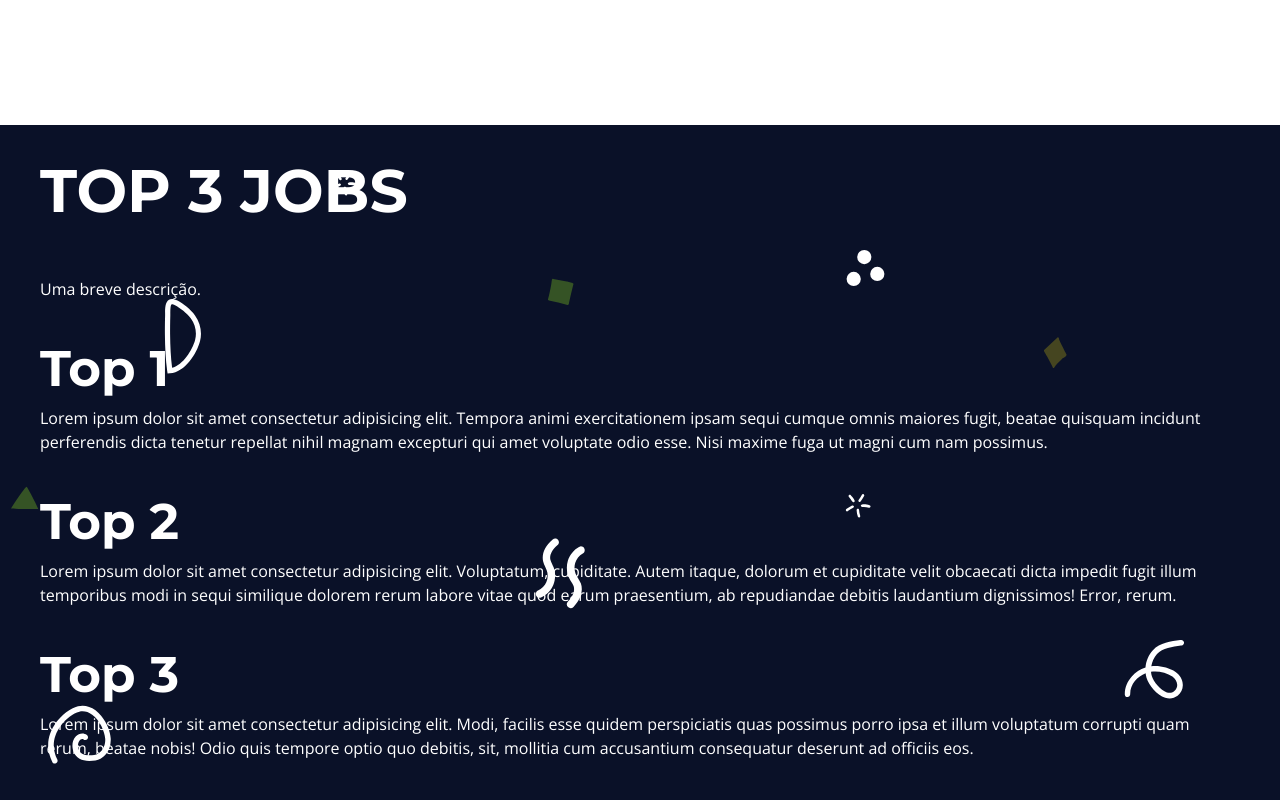
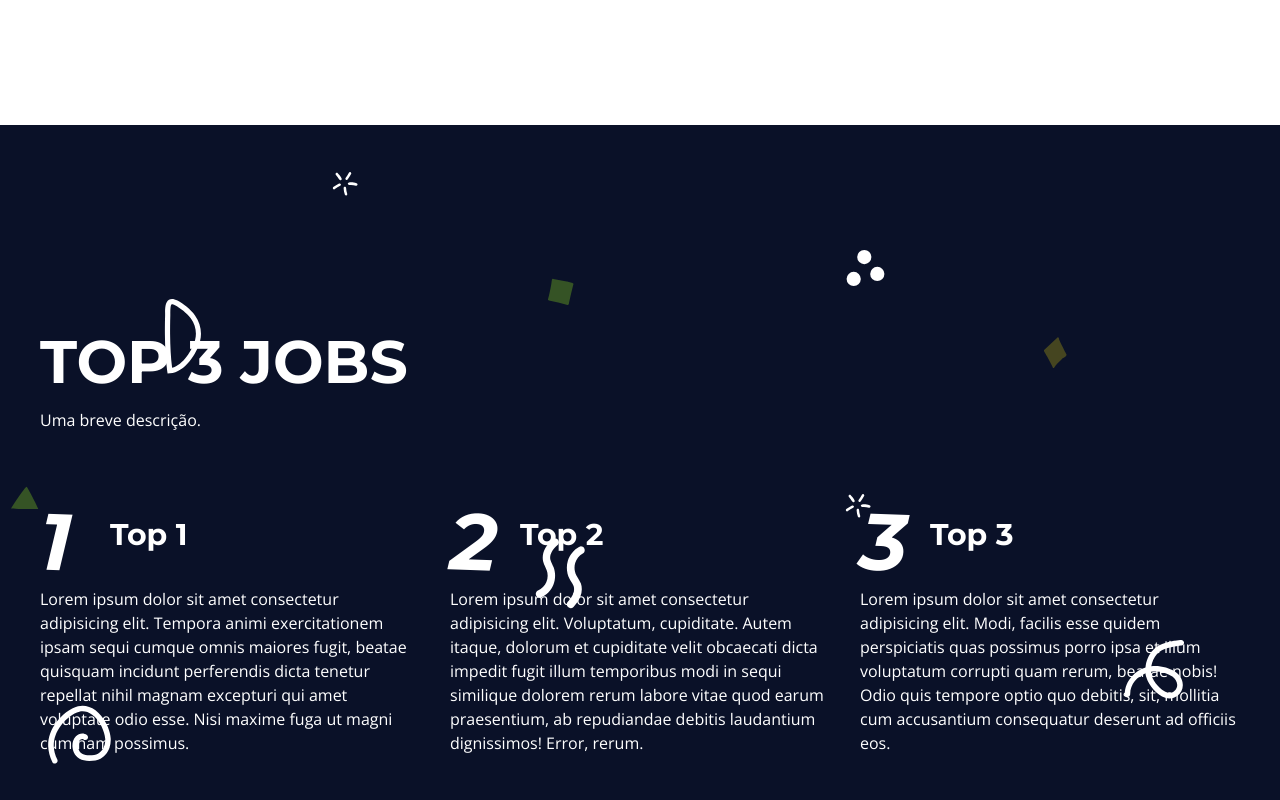
Before and after one commit to little-python-guy/landing-page-simples, a plain HTML site: page index.html in a window 1280 px wide. Shown: the part 1540-2340 px from the top of the page. Drawn offline with nearby package versions, Linux system fonts and the light colour scheme.

Commit message:
Trabalhando no estilo da grid 'top 3 jobs'

```diff
--- a/assets/css/style.css
+++ b/assets/css/style.css
@@ -27,3 +27,43 @@
   max-width: 64rem;
   text-align: center;
 }
+
+.grid-one-content {
+  display: flex;
+  flex-flow: column wrap;
+  justify-content: center;
+  height: 100vh;
+}
+
+.grid-main-heading {
+  margin-bottom: 1rem;
+}
+
+.grid-description {
+  padding-bottom: 5rem;
+}
+
+.grid {
+  display: grid;
+  grid-template-columns: repeat(3, 1fr);
+  gap: var(--gap);
+  counter-reset: grid-counter;
+}
+
+.grid h3 {
+  font-size: 3rem;
+  position: relative;;
+  padding-left: 7rem;
+  padding-bottom: 3rem;
+}
+
+.grid h3::before {
+  counter-increment: grid-counter;
+  content: counter(grid-counter);
+  position: absolute;
+  font-size: 8rem;
+  font-style: italic;
+  top: -3rem;
+  left: 0;
+  transform: rotate(2deg);
+}
```
